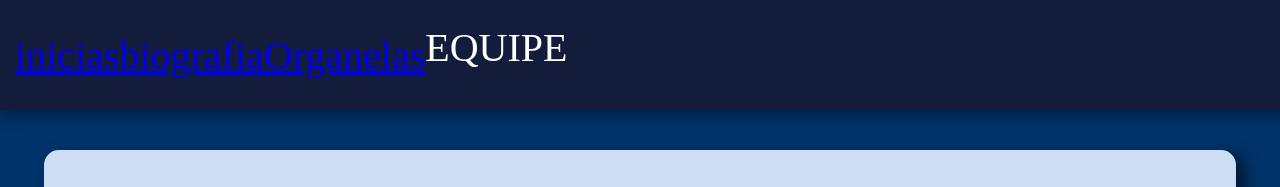
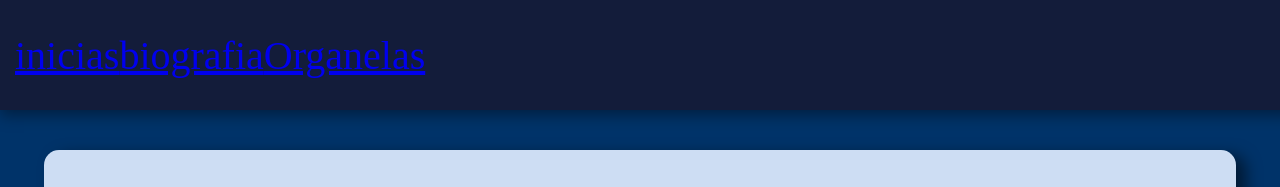
Before and after one commit to aninhabassani2010-boop/Celula, a plain HTML site: page biografia.html in a window 1280 px wide. Shown: the top 187 px of the page. Drawn offline with Linux system fonts and the light colour scheme.

Commit message:
Fix HTML formatting in biografia.html

```diff
--- a/biografia.html
+++ b/biografia.html
@@ -17,7 +17,7 @@
         <a href="https://aninhabassani2010-boop.github.io/Celula/organelas.html" target="_blank" rel="noopener noreferrer">
   Organelas
 </a>
-        <p>EQUIPE</p>
+
     </header>
 
     <div class="div_t_b">
```
